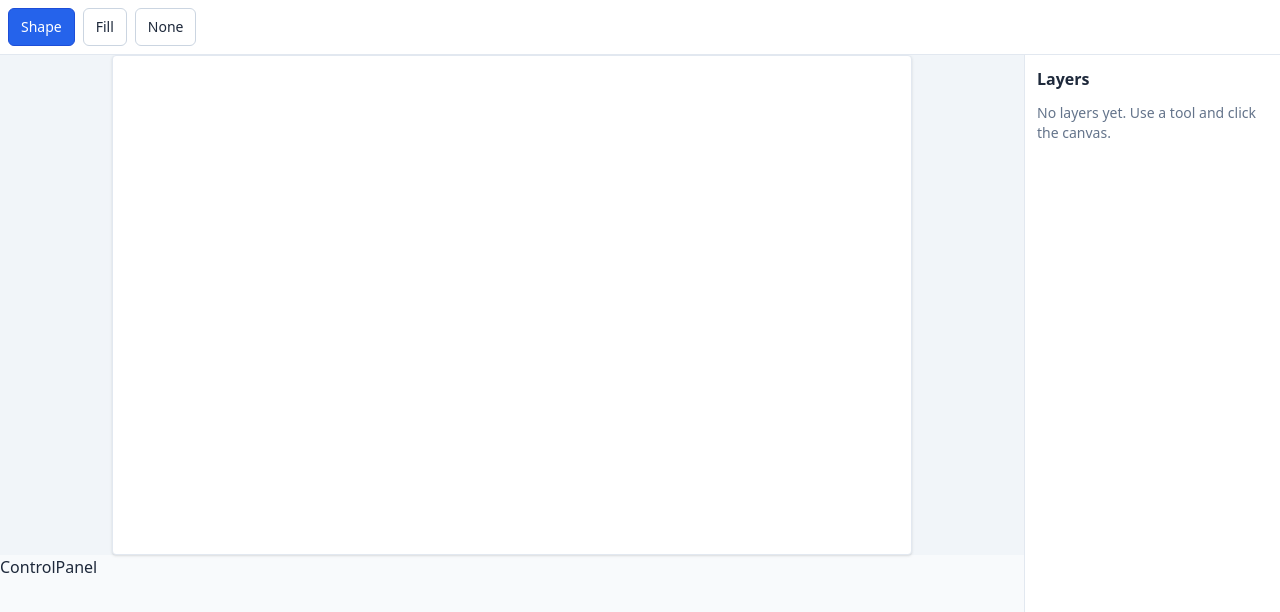
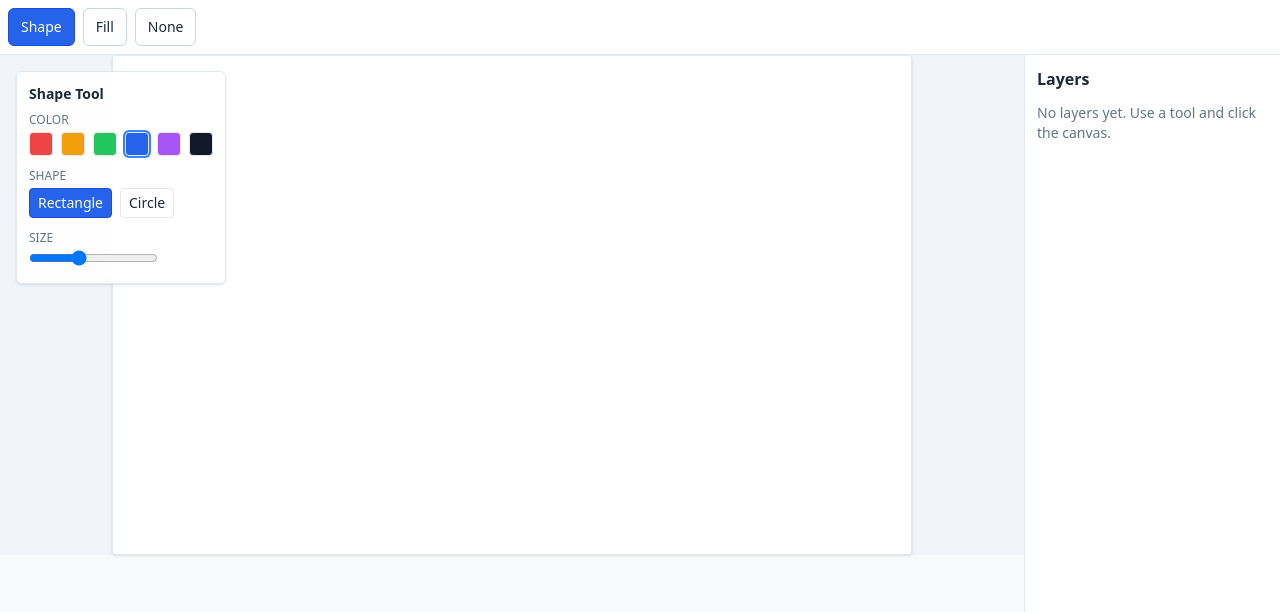
Before and after one commit to JK1997/paint-lite-assignment, a React (Vite) app: page / in a window 1280 px wide. Both pictures are taken after a click on the button "Shape". Shown: the top 612 px of the page. Built offline with nearby package versions, Linux system fonts and the light colour scheme.

Commit message:
feat: Implement ControlPanel component

```diff
--- a/src/components/ControlPanel.tsx
+++ b/src/components/ControlPanel.tsx
@@ -1,12 +1,84 @@
-import React from 'react';
+import { COLORS, usePaintStore } from '../store/usePaintStore'
+import type { PaintState } from '../store/usePaintStore'
 
-const ControlPanel: React.FC = () => {
+export default function ControlPanel() {
+  const tool = usePaintStore((s: PaintState) => s.tool)
+  const shape = usePaintStore((s: PaintState) => s.shapeOptions.shape)
+  const shapeColor = usePaintStore((s: PaintState) => s.shapeOptions.color)
+  const shapeSize = usePaintStore((s: PaintState) => s.shapeOptions.size)
+  const fillColor = usePaintStore((s: PaintState) => s.fillOptions.color)
+  const setShape = usePaintStore((s: PaintState) => s.setShape)
+  const setShapeColor = usePaintStore((s: PaintState) => s.setShapeColor)
+  const setShapeSize = usePaintStore((s: PaintState) => s.setShapeSize)
+  const setFillColor = usePaintStore((s: PaintState) => s.setFillColor)
+
+  if (tool === 'none') return null
+
   return (
-    <div className="control-panel">
-      {/* Tool-specific controls will go here */}
-      <span>ControlPanel</span>
+    <div className="absolute top-4 left-4 bg-white/90 backdrop-blur rounded-md shadow border border-slate-200 p-3 text-sm">
+      <div className="font-semibold mb-2">{tool === 'shape' ? 'Shape Tool' : 'Fill Tool'}</div>
+      {tool === 'shape' && (
+        <div className="space-y-3">
+          <div>
+            <div className="mb-1 text-xs uppercase text-slate-500">Color</div>
+            <div className="flex gap-2">
+              {COLORS.map((c) => (
+                <button
+                  key={c}
+                  title={c}
+                  className={`w-6 h-6 rounded border ${shapeColor === c ? 'ring-2 ring-blue-500' : ''}`}
+                  style={{ backgroundColor: c }}
+                  onClick={() => setShapeColor(c)}
+                />
+              ))}
+            </div>
+          </div>
+          <div>
+            <div className="mb-1 text-xs uppercase text-slate-500">Shape</div>
+            <div className="flex gap-2">
+              <button
+                className={`px-2 py-1 rounded border ${shape === 'rect' ? 'bg-blue-600 text-white border-blue-700' : 'bg-white'}`}
+                onClick={() => setShape('rect')}
+              >
+                Rectangle
+              </button>
+              <button
+                className={`px-2 py-1 rounded border ${shape === 'circle' ? 'bg-blue-600 text-white border-blue-700' : 'bg-white'}`}
+                onClick={() => setShape('circle')}
+              >
+                Circle
+              </button>
+            </div>
+          </div>
+          <div>
+            <div className="mb-1 text-xs uppercase text-slate-500">Size</div>
+            <input
+              type="range"
+              min={40}
+              max={200}
+              step={5}
+              value={shapeSize}
+              onChange={(e) => setShapeSize(parseInt(e.target.value))}
+            />
+          </div>
+        </div>
+      )}
+      {tool === 'fill' && (
+        <div>
+          <div className="mb-1 text-xs uppercase text-slate-500">Background Color</div>
+          <div className="flex gap-2">
+            {COLORS.map((c) => (
+              <button
+                key={c}
+                title={c}
+                className={`w-6 h-6 rounded border ${fillColor === c ? 'ring-2 ring-blue-500' : ''}`}
+                style={{ backgroundColor: c }}
+                onClick={() => setFillColor(c)}
+              />
+            ))}
+          </div>
+        </div>
+      )}
     </div>
-  );
-};
-
-export default ControlPanel;
+  )
+}
```
